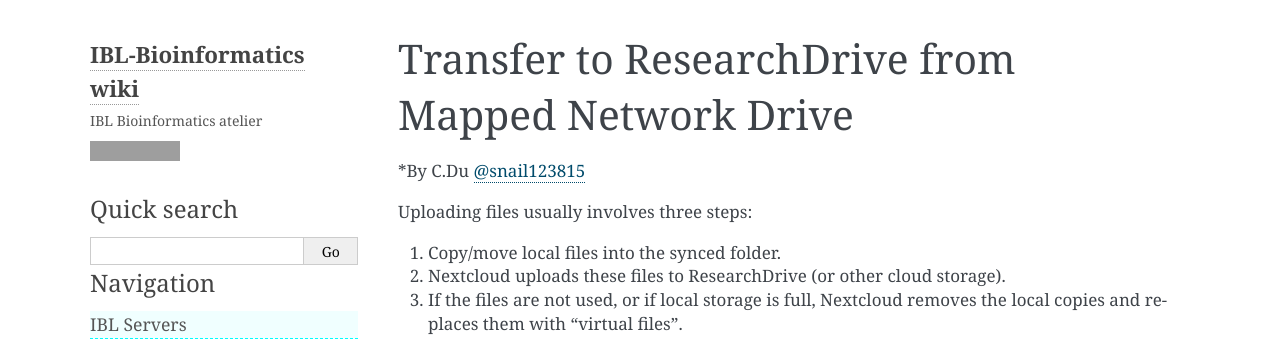
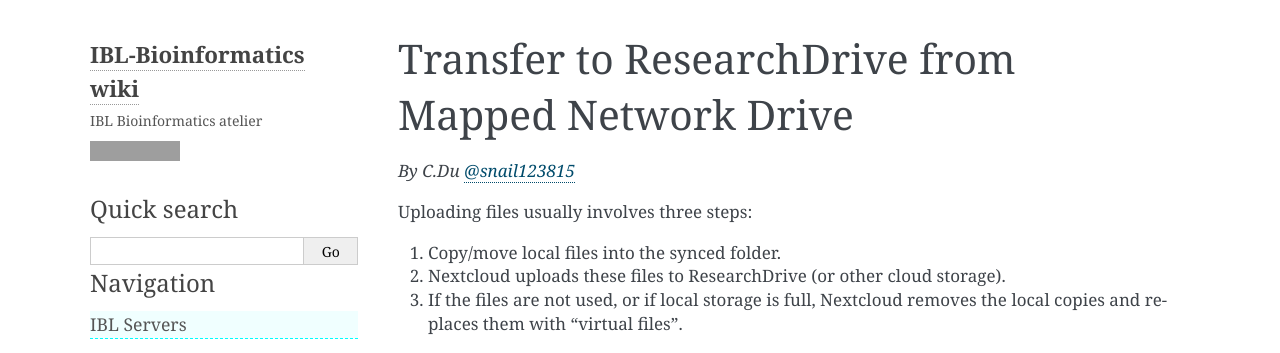
Before and after one commit to IBL-bioinfo/IBL-bioinformatics-wiki, a Sphinx documentation site: the page built from docs/source/rdm_howtos/ResearchDrive_uploadFromNetworkDrive.md, in a window 1280 px wide and 900 px high, cut to the strip 0-353 px from the top of the window. Built offline with Sphinx 7.4.7, drawn with Linux system fonts in a browser that asks for light colours; grey boxes are pictures that could not be loaded.

```diff
--- a/docs/source/rdm_howtos/ResearchDrive_uploadFromNetworkDrive.md
+++ b/docs/source/rdm_howtos/ResearchDrive_uploadFromNetworkDrive.md
@@ -4,7 +4,7 @@ orphan: true
 
 # Transfer to ResearchDrive from Mapped Network Drive
 
-*By C.Du [@snail123815](https://github.com/snail123815)
+*By C.Du [@snail123815](https://github.com/snail123815)*
 
 Uploading files usually involves three steps:
 
```
